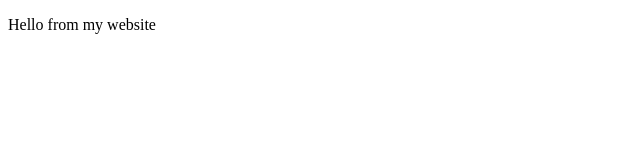
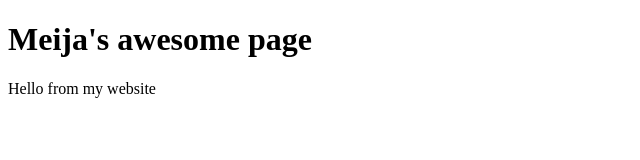
Before and after one commit to jounijuntunen/gitdemo2, a plain HTML site: page index.html in a window 1280 px wide. Shown: the whole page, without its empty margins (0-640 px from the left). Drawn offline with Linux system fonts and the light colour scheme.

Commit message:
Added a header to frontpage

```diff
--- a/index.html
+++ b/index.html
@@ -1,11 +1,15 @@
 <!DOCTYPE html>
 <html lang="en">
+
 <head>
   <meta charset="UTF-8">
   <meta name="viewport" content="width=device-width, initial-scale=1.0">
   <title>My website</title>
 </head>
+
 <body>
+  <h1>Meija's awesome page</h1>
   <p>Hello from my website</p>
 </body>
+
 </html>
```
